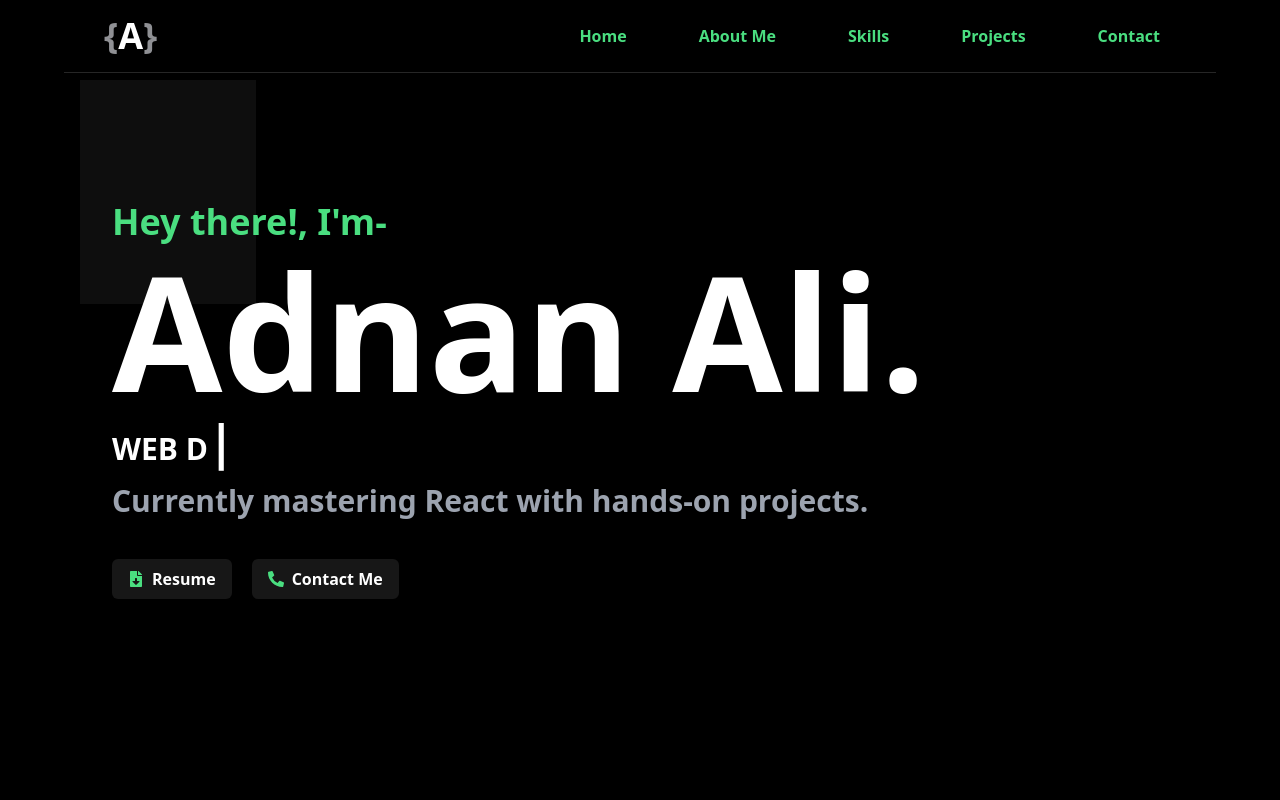
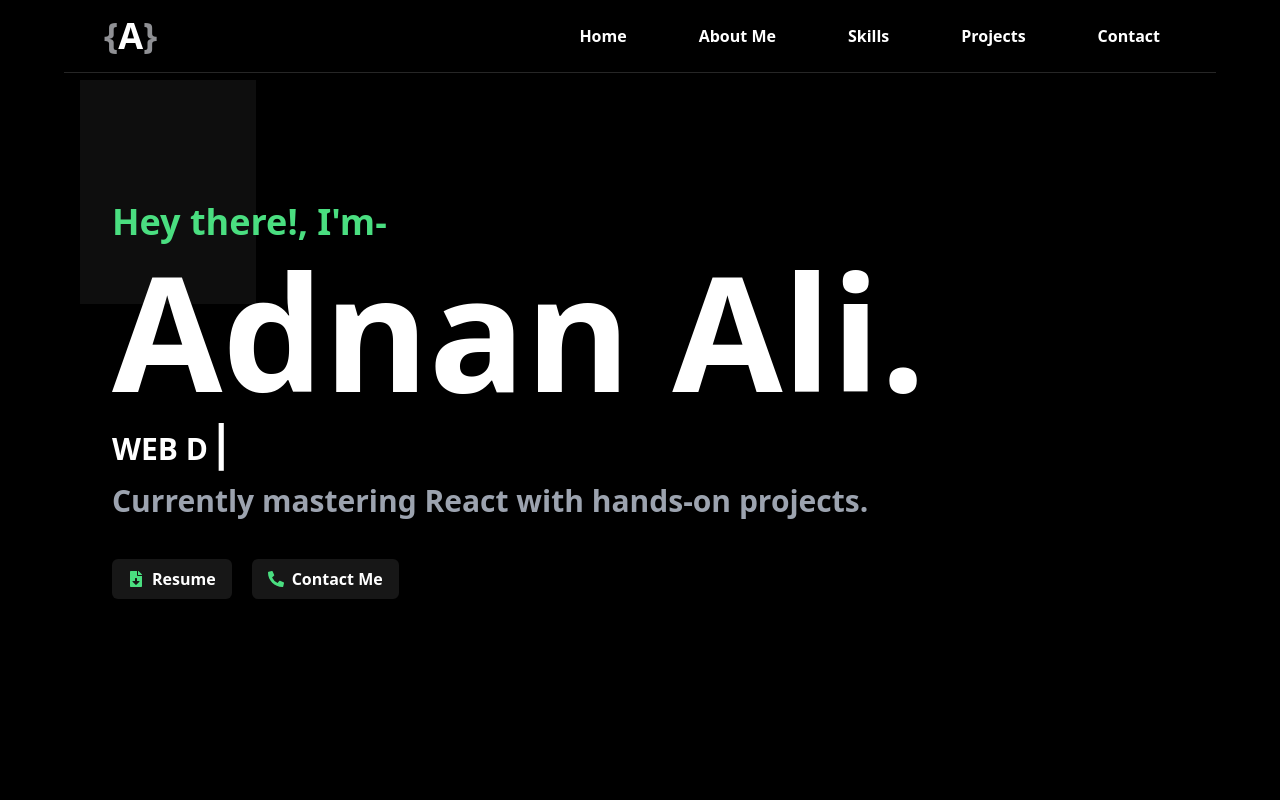
Before and after one commit to imadnanali/Portfolio, a React (Vite) app: page / in a window 1280 px wide. Shown: the top 800 px of the page. Built offline with nearby package versions, Linux system fonts and the light colour scheme; grey boxes are pictures that could not be loaded.

Commit message:
update resume

```diff
--- a/index.html
+++ b/index.html
@@ -8,7 +8,7 @@
     <script src="https://cdnjs.cloudflare.com/ajax/libs/three.js/r128/three.min.js"></script>
     <title>Adnan Ali - Software Engineer</title>
   </head>
-  <body>
+  <body className="scrollbar">
     <div id="root"></div>
     <script type="module" src="/src/main.jsx"></script>
   </body>
--- a/src/components/Home.jsx
+++ b/src/components/Home.jsx
@@ -8,11 +8,11 @@ import Title from './Title';
 const Home = () => {
   return (
       <div className="head h-lvh" id='home'>
-        <img className='absolute top-40 md:top-20 md:w-44 w-30 md:h-56 h-40 md:ms-20 invert opacity-15 ' src="https://svgsilh.com/svg/26432.svg" alt="" />
+        <img className='absolute top-[8.5rem] md:left-0 left-2 md:top-20 md:w-44 w-24 md:h-56 h-40 md:ms-20 invert md:opacity-15 opacity-10 ' src="https://svgsilh.com/svg/26432.svg" alt="" />
         <div className="relative flex justify-center flex-col md:ms-20 items-start min-h-lvh px-8 ">
           {/* Text Section */}
           <div className="z-10">
-            <p className="text-green-400 font-semibold md:text-4xl text-2xl">Hey there!, I'm-</p>
+            <p className="text-green-400 font-semibold md:text-4xl md:mt-0 mt-[-14rem] text-2xl">Hey there!, I'm-</p>
             <h1 className="md:text-[10rem] text-6xl font-bold py-10 mt-[-2rem] ">Adnan Ali.</h1>
             <h2 className="md:text-3xl text-2xl font-semibold mt-[-2rem] "><Title /><h1 className='text-gray-400 mt-4'>Currently mastering React with hands-on projects.</h1></h2>
             <div className="buttons flex gap-5 mt-10">
--- a/src/components/Navbar.jsx
+++ b/src/components/Navbar.jsx
@@ -15,11 +15,11 @@ const Navbar = () => {
                         </div>
                     </Link>
                     <div className='md:flex hidden items-center gap-10 list-none font-semibold'>
-                        <Link to='home' spy={true} smooth={true} offset={-100} duration={500} >  <li className='"text-md text-green-400 hover:text-white transition ease-in-out duration-200 px-4 py-2 rounded-full  cursor-pointer'>Home</li></Link>
-                        <Link to='about' spy={true} smooth={true} offset={-100} duration={500} >  <li className='"text-md text-green-400 hover:text-white transition ease-in-out duration-200 px-4 py-2 rounded-full cursor-pointer'>About Me</li></Link>
-                        <Link to='skills' spy={true} smooth={true} offset={-100} duration={500} >  <li className='"text-md text-green-400 hover:text-white transition ease-in-out duration-200 px-4 py-2 rounded-full cursor-pointer'>Skills</li></Link>
-                        <Link to='project' spy={true} smooth={true} offset={-100} duration={500} >  <li className='"text-md text-green-400 hover:text-white transition ease-in-out duration-200 px-4 py-2 rounded-full  cursor-pointer'>Projects</li></Link>
-                        <Link to='contact' spy={true} smooth={true} offset={-100} duration={500} >  <li className='"text-md text-green-400 hover:text-white transition ease-in-out duration-200 px-4 py-2 rounded-full cursor-pointer'>Contact</li></Link>
+                        <Link to='home' spy={true} smooth={true} offset={-100} duration={500} >  <li className='"text-md text-white hover:text-green-400 transition ease-in-out duration-200 px-4 py-2 rounded-full  cursor-pointer'>Home</li></Link>
+                        <Link to='about' spy={true} smooth={true} offset={-100} duration={500} >  <li className='"text-md text-white hover:text-green-400 transition ease-in-out duration-200 px-4 py-2 rounded-full cursor-pointer'>About Me</li></Link>
+                        <Link to='skills' spy={true} smooth={true} offset={-100} duration={500} >  <li className='"text-md text-white hover:text-green-400 transition ease-in-out duration-200 px-4 py-2 rounded-full cursor-pointer'>Skills</li></Link>
+                        <Link to='project' spy={true} smooth={true} offset={-100} duration={500} >  <li className='"text-md text-white hover:text-green-400 transition ease-in-out duration-200 px-4 py-2 rounded-full  cursor-pointer'>Projects</li></Link>
+                        <Link to='contact' spy={true} smooth={true} offset={-100} duration={500} >  <li className='"text-md text-white hover:text-green-400 transition ease-in-out duration-200 px-4 py-2 rounded-full cursor-pointer'>Contact</li></Link>
                     </div>
                     <div className='flex md:hidden'>
                         <Hamburger />
```
Also changed, not shown: 1 other file (tests, documents, lock files or other folders).
